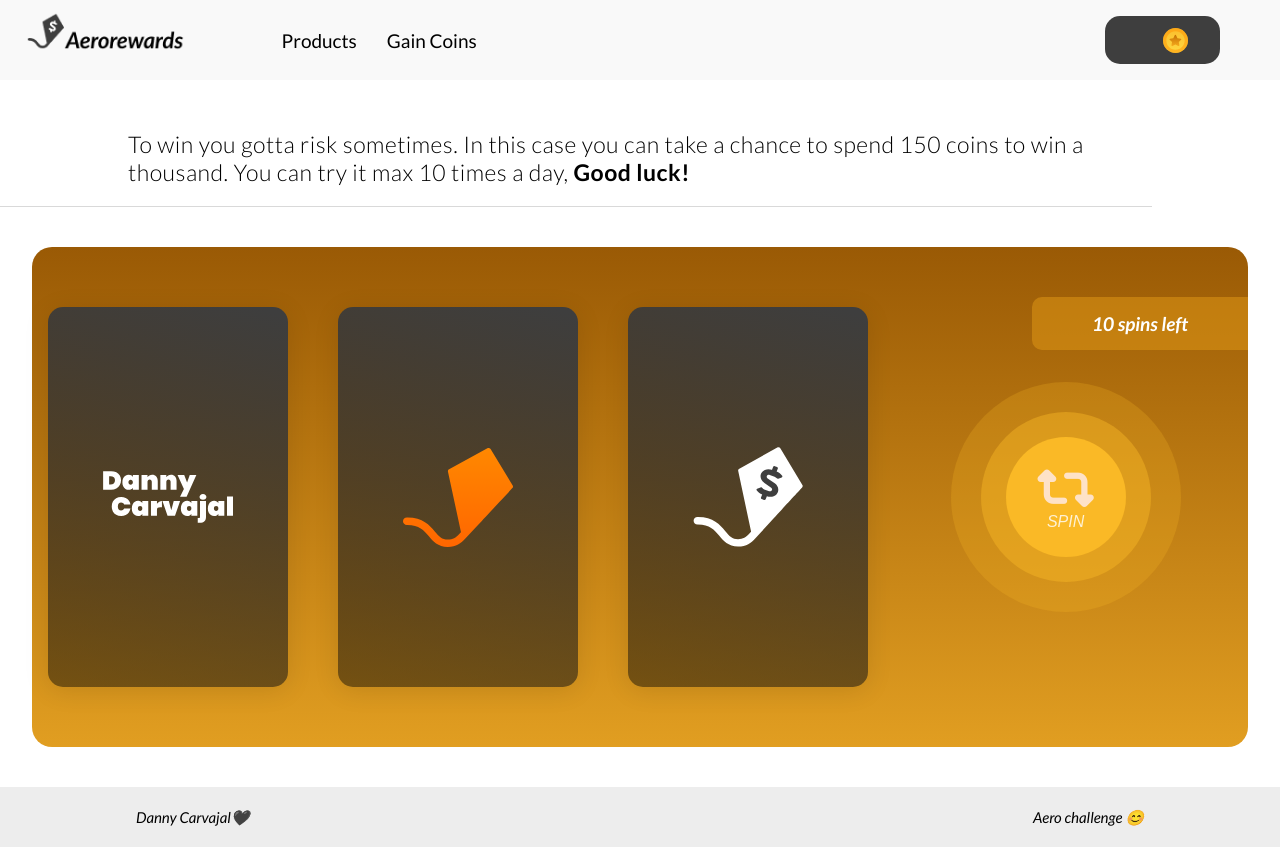
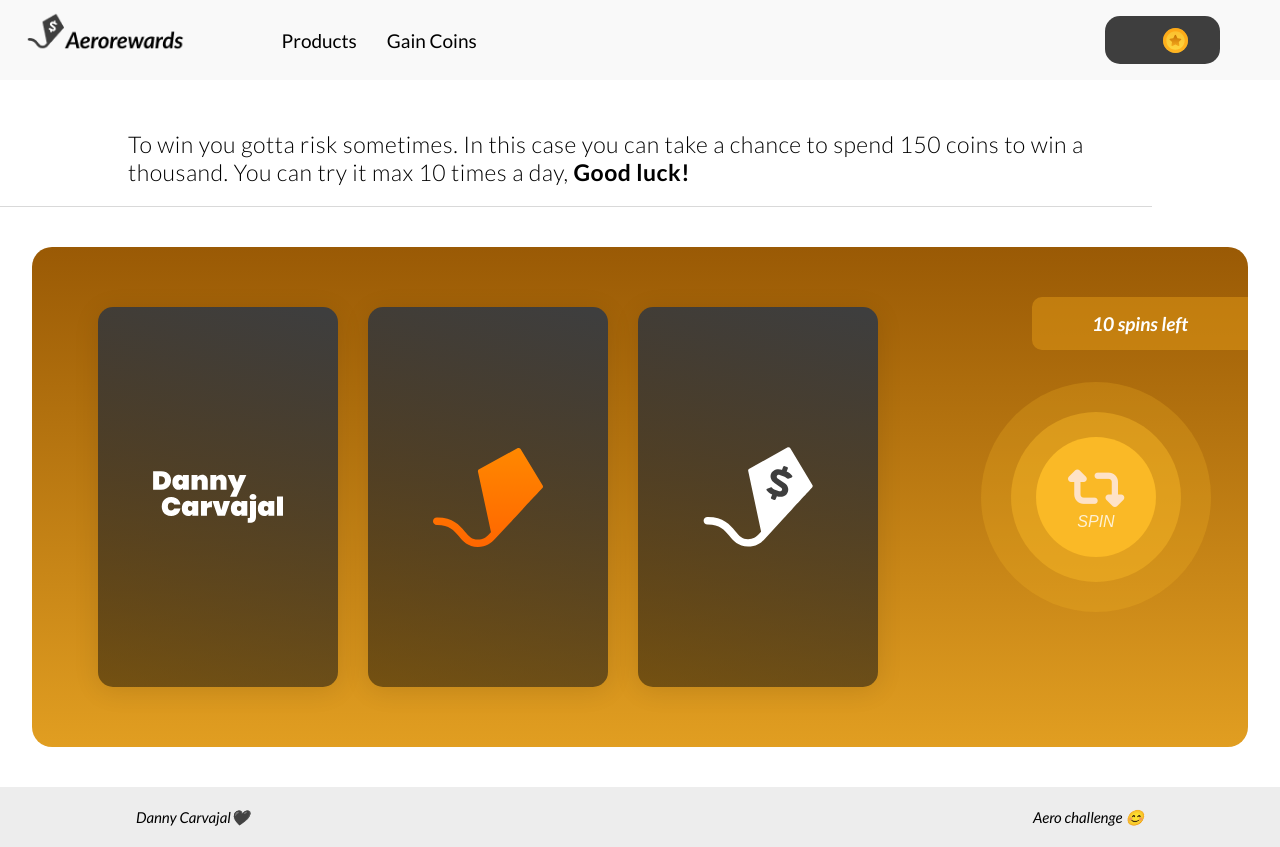
Before and after one commit to DannyCarvajal/aerorewards, a React (Create React App) app: page /aerorewards/game in a window 1280 px wide. Built offline with nearby package versions, Linux system fonts and the light colour scheme; no server answers.

Commit message:
media queries for game Section

```diff
--- a/src/App.jsx
+++ b/src/App.jsx
@@ -1,16 +1,15 @@
-// Styles
+import { BrowserRouter, Routes, Route, Navigate } from "react-router-dom";
+
 import { ThemeProvider } from "styled-components";
 import { GlobalStyles, THEME } from "constants/globalStyles";
-// Pages
+import { SectionWrapper } from "./app.styled";
+
 import Home from "pages/Home";
 import Products from "pages/products/Products";
 import GameSection from "pages/game/Game";
-// Router
-import { BrowserRouter, Routes, Route, Navigate } from "react-router-dom";
-// Components
 import NavbarContainer from "components/Navbar/NavbarContainer/NavContainer";
 import Footer from "components/Footer/Footer";
-// Context
+
 import PointsProvider from "points/pointsContext";
 
 function App() {
@@ -19,6 +18,7 @@ function App() {
 			<ThemeProvider theme={THEME}>
 				<BrowserRouter basename="/aerorewards">
 					<GlobalStyles />
+					<SectionWrapper>
 						<NavbarContainer />
 						<Routes>
 							<Route path="/" element={<Home />} />
@@ -27,6 +27,7 @@ function App() {
 							<Route path="*" element={<Navigate to="/" />} />
 						</Routes>
 						<Footer />
+					</SectionWrapper>
 				</BrowserRouter>
 			</ThemeProvider>
 		</PointsProvider>
--- /dev/null
+++ b/src/app.styled.js
@@ -0,0 +1,7 @@
+import styled from "styled-components";
+
+const SectionWrapper = styled.main`
+	min-height: 100vh;
+`;
+
+export { SectionWrapper };
--- a/src/components/GameSection/SlotDescription/styled.js
+++ b/src/components/GameSection/SlotDescription/styled.js
@@ -20,7 +20,7 @@ const StyledSlotDescription = styled.div`
 	}
 
 	@media (min-width: 768px) {
-		width: 30%;
+		width: 25%;
 
 		${SpinsLeftContainer} {
 			padding: 15px 60px;
@@ -31,6 +31,10 @@ const StyledSlotDescription = styled.div`
 			bottom: unset;
 		}
 	}
+
+	@media (min-width: 1440px) {
+		width: 30%;
+	}
 `;
 
 export { StyledSlotDescription };
--- a/src/components/GameSection/SlotItem/styled.js
+++ b/src/components/GameSection/SlotItem/styled.js
@@ -15,10 +15,15 @@ const SlotItemStyled = styled.div`
 	border-radius: 15px;
 
 	@media (min-width: 768px) {
+		width: 200px;
+		height: 360px;
+		min-width: unset;
+		max-width: unset;
+	}
+
+	@media (min-width: 1120px) {
 		width: 240px;
 		height: 380px;
-		min-width: unset;
-		max-width: unset;
 	}
 `;
 
--- a/src/components/GameSection/SlotItemContainer/styled.js
+++ b/src/components/GameSection/SlotItemContainer/styled.js
@@ -11,9 +11,15 @@ const SlotItemContainerStyled = styled.div`
 
 	@media (min-width: 768px) {
 		justify-content: center;
+		gap: 30px;
+
+		width: 75%;
+	}
+
+	@media (min-width: 1440px) {
+		width: 70%;
+
 		gap: 50px;
-
-		width: 70%;
 	}
 `;
 
--- a/src/components/GameSection/styled.js
+++ b/src/components/GameSection/styled.js
@@ -12,7 +12,7 @@ const SlotContainerStyled = styled.div`
 
 	background: linear-gradient(180deg, #ff9100 0%, #9a5a05 0.01%, #e19e21 100%);
 
-	@media (min-width: 768px) {
+	@media (min-width: 1024px) {
 		flex-direction: row;
 
 		width: 95%;
```
Lines whose indentation alone changed are shown as unchanged.
